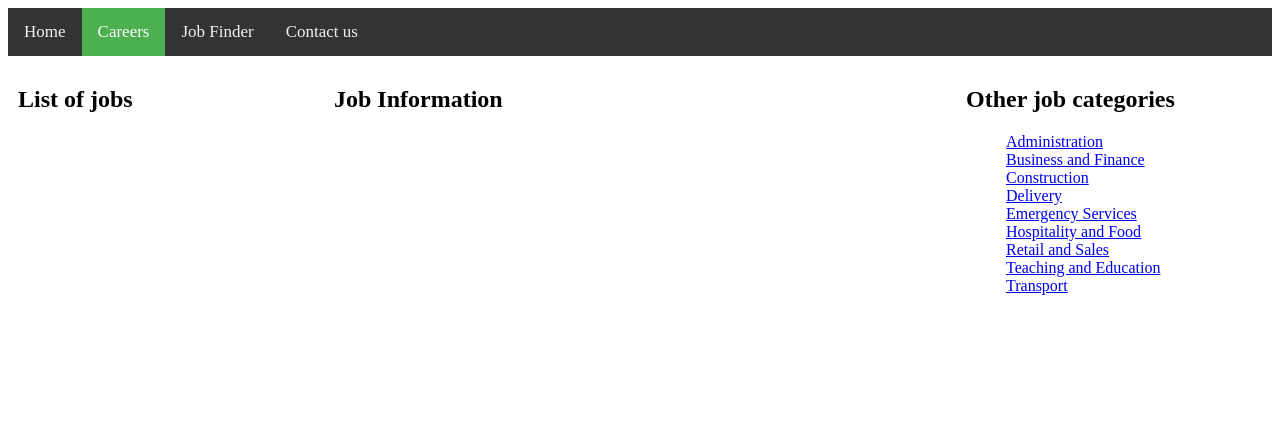
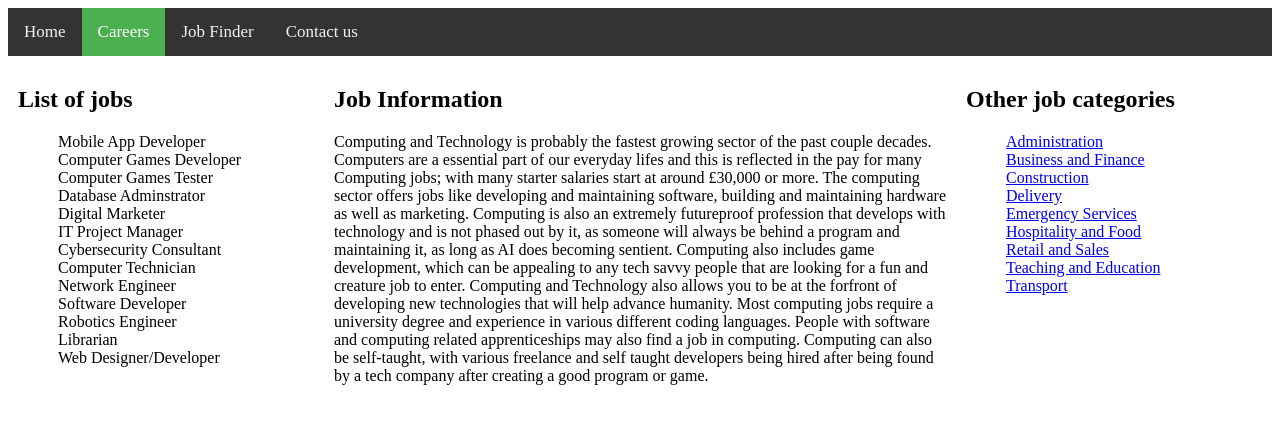
Before and after one commit to RyanMitchell2/ComputingProject, a plain HTML site: page Website/careers/computing.html in a window 1280 px wide. Drawn offline with Linux system fonts and the light colour scheme.

Commit message:
Updated the computing category page
added content

```diff
--- a/Website/careers/computing.html
+++ b/Website/careers/computing.html
@@ -20,13 +20,31 @@
   <div class="column side">
     <h2>List of jobs</h2>
     <ul>
+	<li>Mobile App Developer</li>
+	<li>Computer Games Developer</li>
+	<li>Computer Games Tester</li>
+	<li>Database Adminstrator</li>
+	<li>Digital Marketer</li>
+	<li>IT Project Manager</li>
+	<li>Cybersecurity Consultant</li>
+	<li>Computer Technician</li>
+	<li>Network Engineer</li>
+	<li>Software Developer</li>
+	<li>Robotics Engineer</li>
+	<li>Librarian</li>
+	<li>Web Designer/Developer</li>
 
 	</ul>
   </div>
 
   <div class="column middle">
     <h2>Job Information</h2>
-    <p></p>
+    <p>Computing and Technology is probably the fastest growing sector of the past couple decades. Computers are a essential part of our everyday lifes and this is reflected in the pay for many Computing jobs; with many starter
+	salaries start at around £30,000 or more. The computing sector offers jobs like developing and maintaining software, building and maintaining hardware as well as marketing.
+	Computing is also an extremely futureproof profession that develops with technology and is not phased out by it, as someone will always be behind a program and maintaining it, as long as AI does becoming sentient.
+	Computing also includes game development, which can be appealing to any tech savvy people that are looking for a fun and creature job to enter. Computing and Technology also allows you to be at the forfront of developing new
+	technologies that will help advance humanity. Most computing jobs require a university degree and experience in various different coding languages. People with software and computing related apprenticeships may also find a job in computing.
+	Computing can also be self-taught, with various freelance and self taught developers being hired after being found by a tech company after creating a good program or game.</p>
   </div>
 
   <div class="column side">
```
